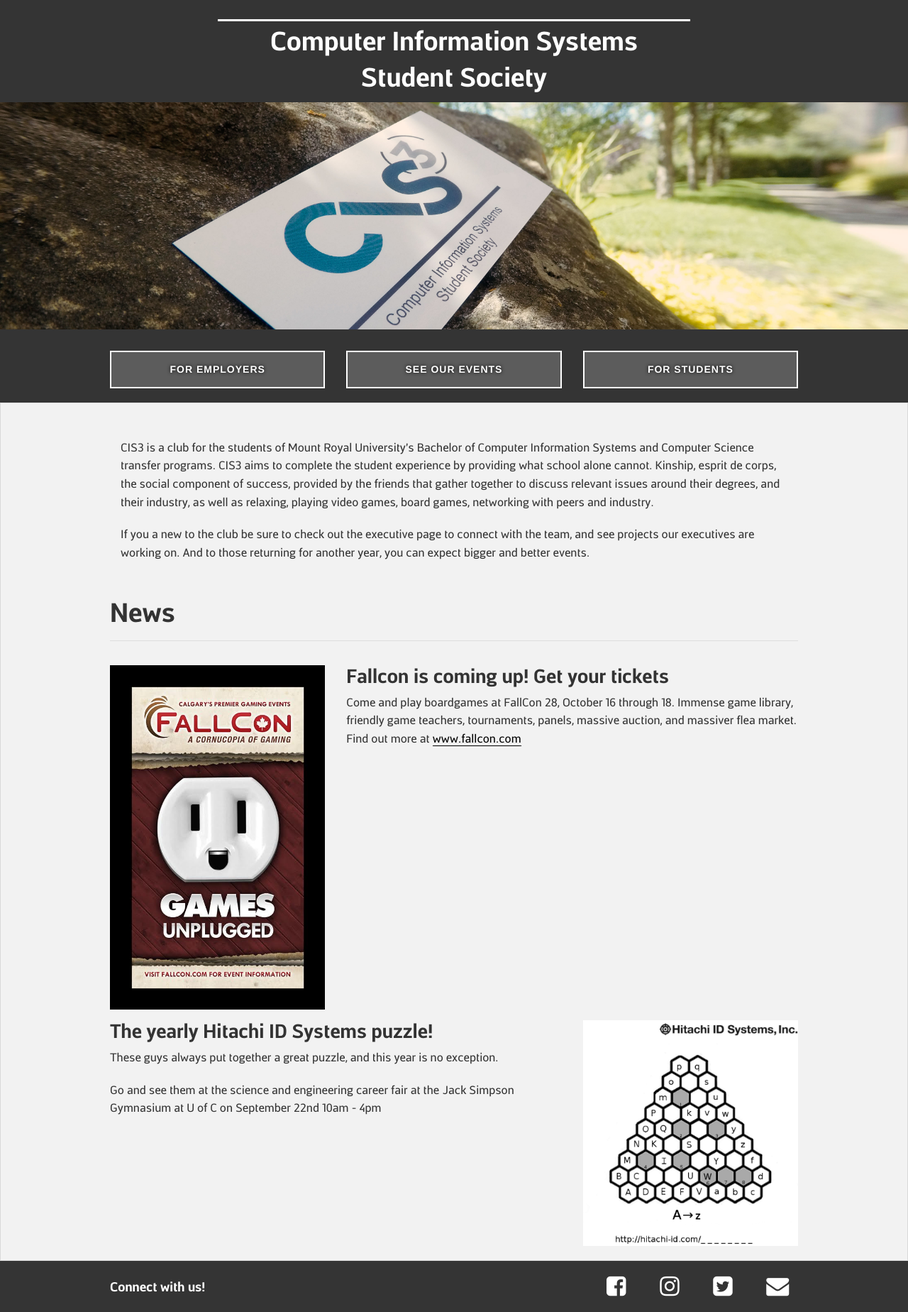
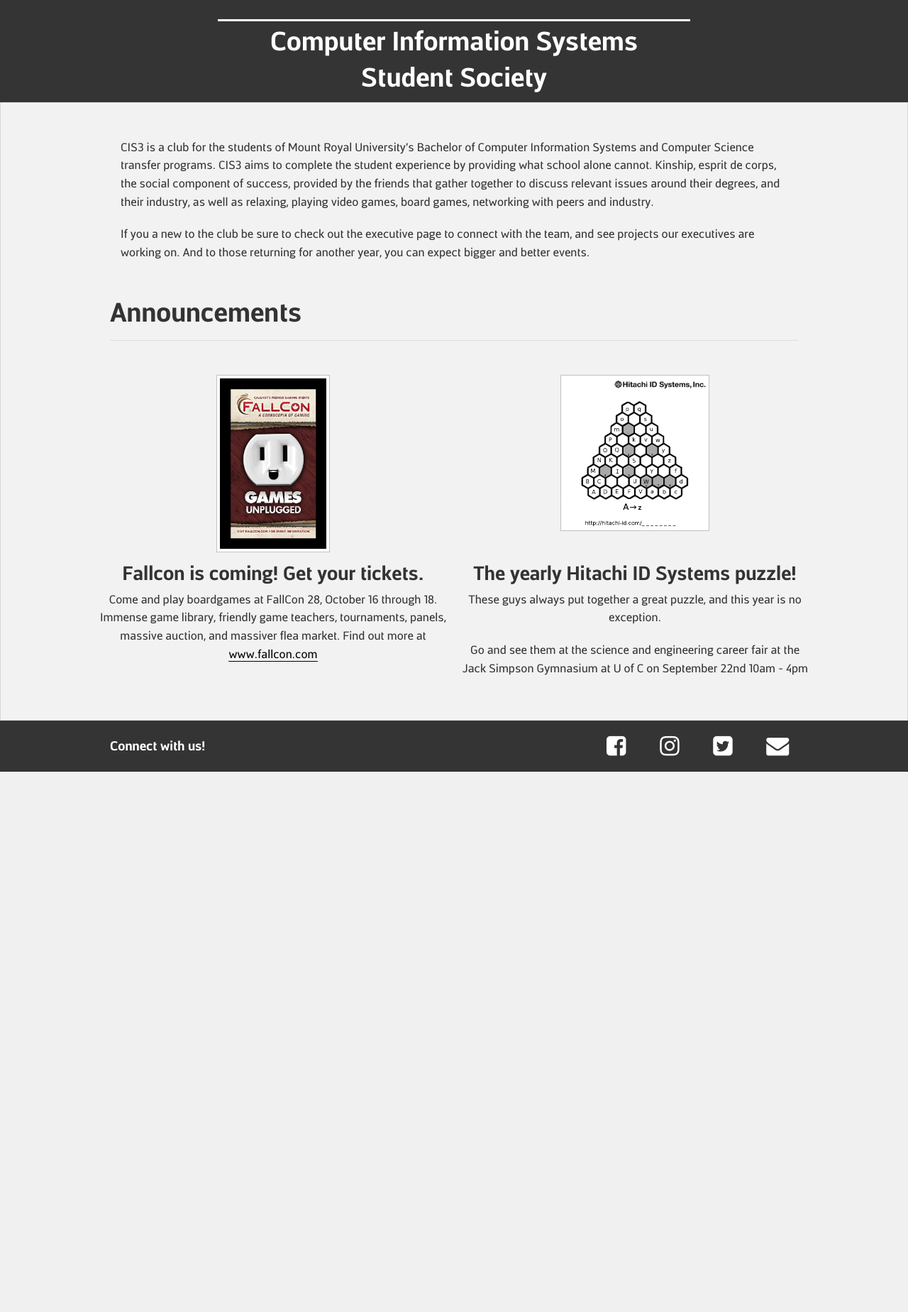
Before and after one commit to fowlerwill/cis3html, a PHP site: page /?p=home in a window 1280 px wide. Shown: the part 287-2135 px from the top of the page at 71% size. After the commit the page ends 1374 px from the top, so only its background shows below. Run offline with PHP 8.4, Linux system fonts and the light colour scheme; some libraries are stand-ins or nearby versions.

Commit message:
Changed Home page and new area

```diff
--- a/pages/home.php
+++ b/pages/home.php
@@ -23,11 +23,12 @@
 <!--
     FULL WIDTH IMAGE
 -->
-<div id="introImage" class="hide-for-small row fullWidth margin-top-double"></div>
+<!--<div id="introImage" class="hide-for-small row fullWidth margin-top-double"></div>-->
 
 <!--
     CALL TO ACTION BUTTONS
 -->
+<!--
 <div class="row padding-top-double">
 	<div class="medium-4 columns text-center">
 		<a class="button expand action-button" href="forEmployers">For Employers</a>
@@ -41,6 +42,7 @@
 		<a class="button expand action-button" href="forStudents">For Students</a>
 	</div>
 </div>
+-->
 
 <!--	Main Content Area	  -->
 
@@ -51,7 +53,7 @@
 	</div>
 	<div class="row">
 		<div class="column">
-            <h2>News</h2>
+			<h2>Announcements</h2>
 			<hr>
 		</div>
 	</div>
@@ -60,29 +62,32 @@
         //TODO: BUILD A BLOG ROLL OF THE MOST RECENT 3 news ENTRIES
     ?>
 		<div class="row padding-top">
-        <div class="column medium-4 text-right">
-            <a href="http://www.fallcon.com">
-                <img src="img/news/fallcon.jpg" class="img-responive" alt="Fallcon poster">
+			<ul class="small-block-grid-1 medium-block-grid-2" data-equalizer>
+
+				<li class="text-center">
+					<div class="margin" data-equalizer-watch>
+						<a class="th" href="http://www.fallcon.com">
+							<img src="img/news/fallcon.jpg" width="150px">
 						</a>
 					</div>
-        <div class="column medium-8">
-            <h3>Fallcon is coming up! Get your tickets</h3>
+					<div class="floor">
+						<h3>Fallcon is coming! Get your tickets.</h3>
 						<p>Come and play boardgames at FallCon 28, October 16 through 18. Immense game library, friendly game teachers, tournaments, panels, massive auction, and massiver flea market. Find out more at
 							<a href="http://www.fallcon.com" target="_blank" class="font-black underline-black">www.fallcon.com</a></p>
 					</div>
+				</li>
+				<li class="text-center" >
+					<div class="margin" data-equalizer-watch>
+						<a class="th" href="img/news/hitachipuzzle.png">
+							<img src="img/news/hitachipuzzle.png" width="200px">
+						</a>
 					</div>
-
-    <div class="row padding-top">
-        <div class="column medium-8">
+					<div class="floor">
 						<h3>The yearly Hitachi ID Systems puzzle!</h3>
 						<p>These guys always put together a great puzzle, and this year is no exception.</p>
 						<p>Go and see them at the science and engineering career fair at the Jack Simpson Gymnasium at U of C on September 22nd 10am - 4pm</p>
 					</div>
-        <div class="column medium-4 text-right">
-            <a href="http://www.hitachi-id.com">
-                <img src="img/news/hitachipuzzle.png" class="img-responive" alt="Hitachi ID Systems Hiring Puzzle">
-            </a>
+				</li>
+			</ul>
 		</div>
 </div>
-
-</div>
```
Lines whose indentation alone changed are shown as unchanged.
